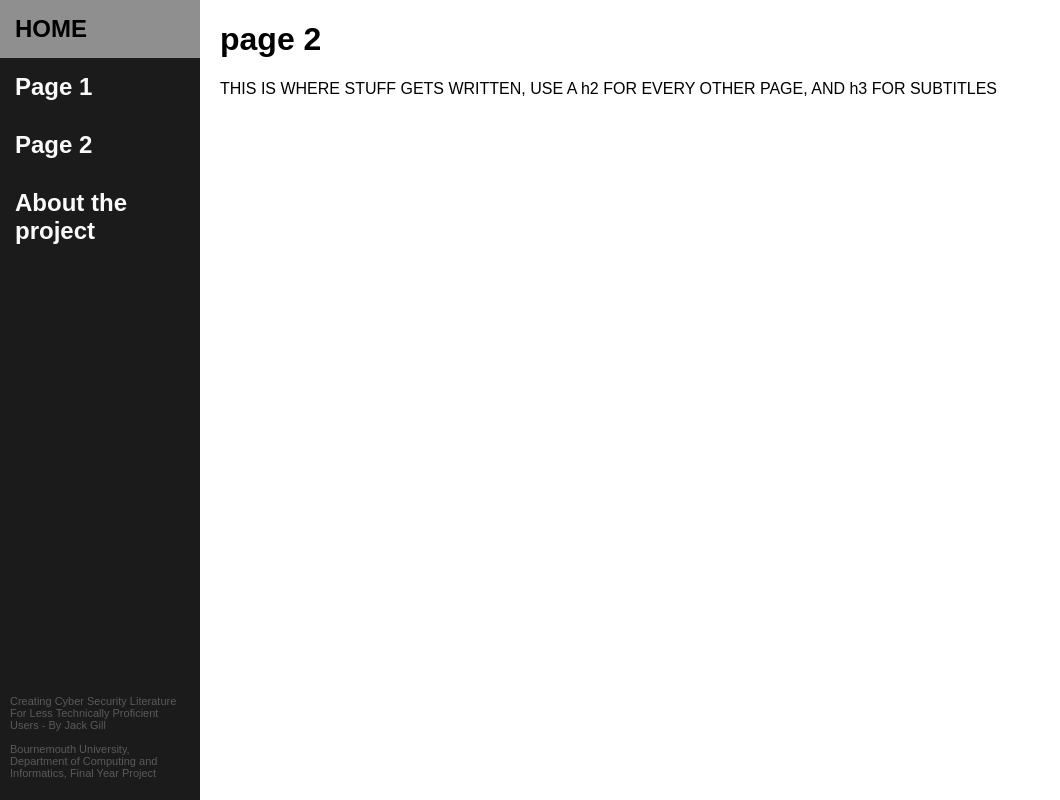
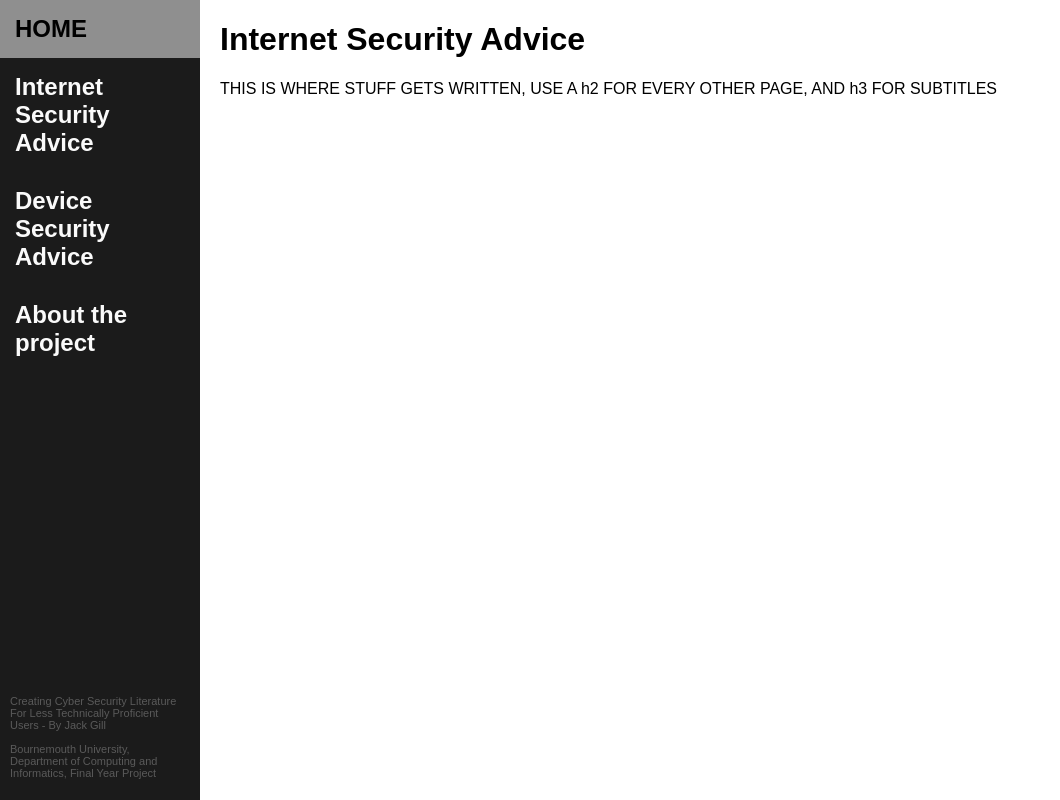
Before and after one commit to gillerz/DissertationSitePrototype, a plain HTML site: page pages/internetMain.html in a window 1280 px wide. Shown: the whole page, without its empty margins (0-1060 px from the left). Drawn offline with Linux system fonts and the light colour scheme.

Commit message:
structure changes, easier to follow later on

```diff
--- a/pages/page2.html
+++ b/pages/internetMain.html
@@ -11,8 +11,8 @@
 <body>
     <div class="sidenav">
         <a href="../index.html">HOME</a>
-        <a href="../pages/page1.html">Page 1</a>
-        <a href="../pages/page2.html">Page 2</a>
+        <a href="../pages/internetMain.html">Internet Security Advice</a>
+        <a href="../pages/deviceMain.html">Device Security Advice</a>
         <a href="../aboutPage.html">About the project</a>
         <div class="footer">
             <p>Creating Cyber Security Literature For Less Technically Proficient Users - By Jack Gill<br><br>Bournemouth University, Department of Computing and Informatics, Final Year Project</p>
@@ -20,7 +20,7 @@
     </div>
 
     <div class="content">
-        <h1>page 2</h1>
+        <h1>Internet Security Advice</h1>
         <p>THIS IS WHERE STUFF GETS WRITTEN, USE A h2 FOR EVERY OTHER PAGE, AND h3 FOR SUBTITLES</p>
     </div>
 </body>
```
Also changed, not shown: aboutPage.html (+2 -2 lines), index.html (+2 -2 lines), pages/deviceMain.html (renamed from pages/page1.html, +3 -3 lines).
